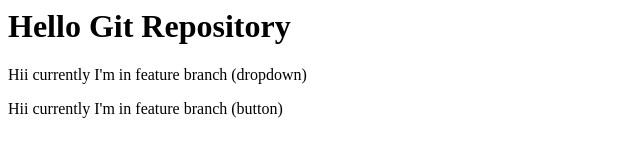
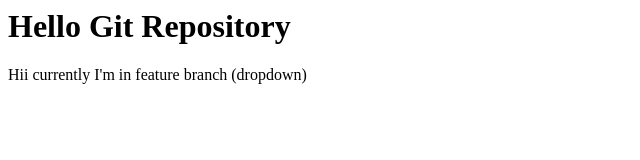
Before and after one commit to KumariSnehaa/PCRepository, a plain HTML site: page index.html in a window 1280 px wide. Shown: the whole page, without its empty margins (0-640 px from the left). Drawn offline with Linux system fonts and the light colour scheme.

```diff
--- a/index.html
+++ b/index.html
@@ -1,4 +1,3 @@
 <h1> Hello Git Repository</h1>
 
 <p>Hii  currently I'm in feature branch (dropdown)</p>
-<p>Hii  currently I'm in feature branch (button)</p>
```
